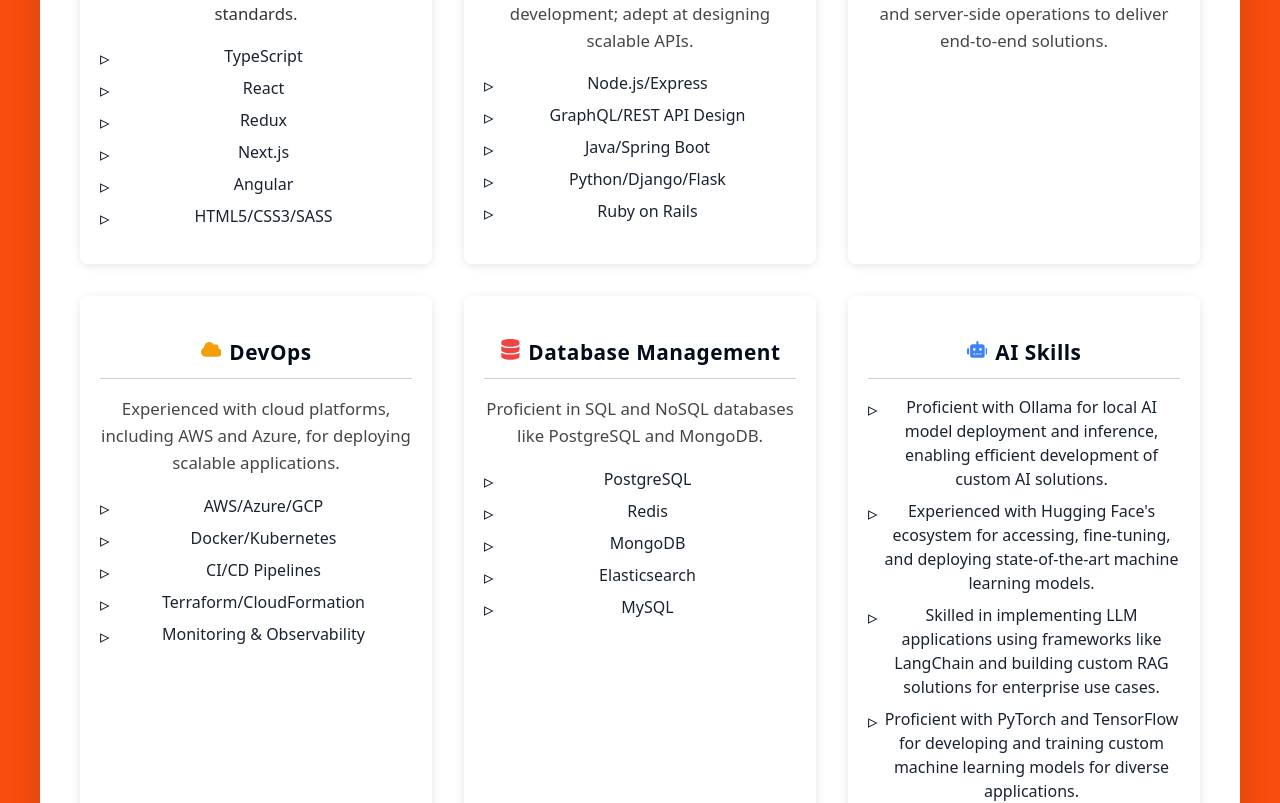
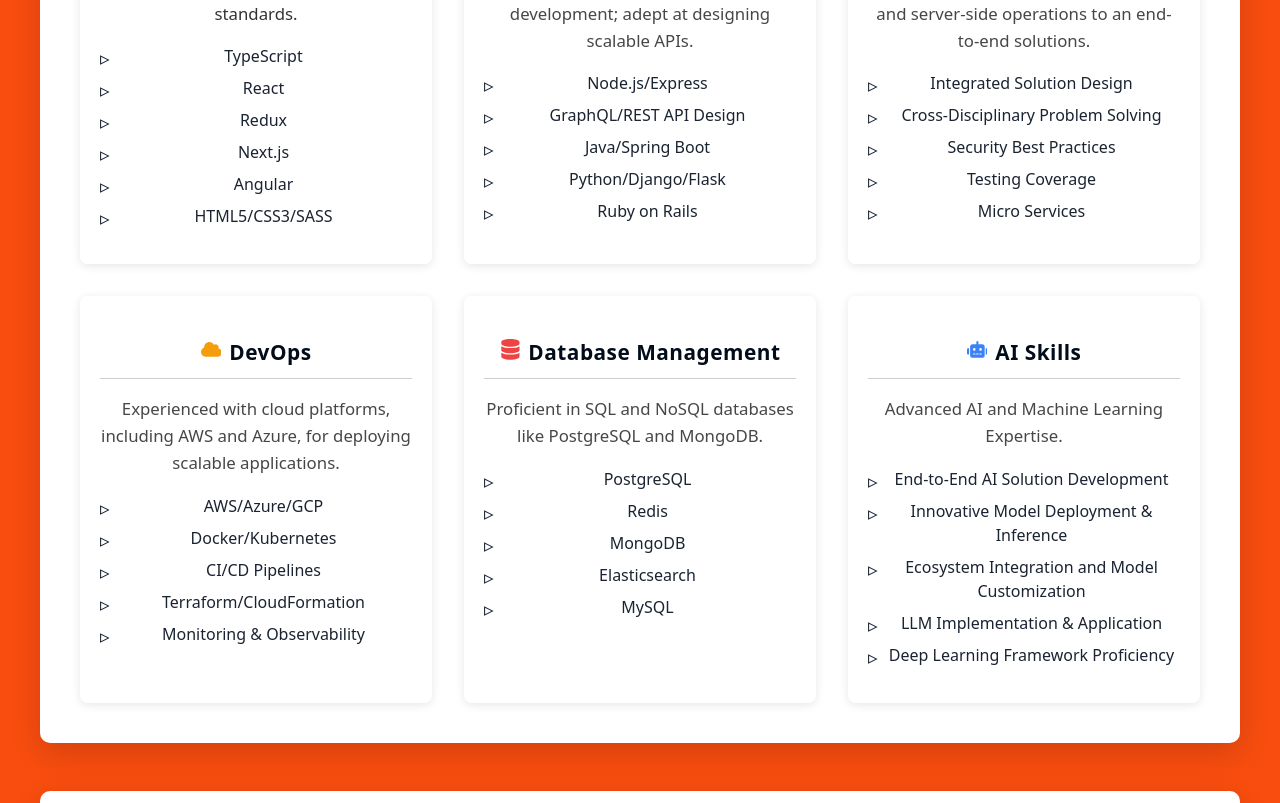
Before and after one commit to jerry-vrabel-development/jerry.vrabel.development, a React (Vite) app: page / in a window 1280 px wide. Shown: the part 1960-2763 px from the top of the page. Built offline with nearby package versions, Linux system fonts and the light colour scheme.

Commit message:
Content updates

```diff
--- a/src/components/Pages/About/About.tsx
+++ b/src/components/Pages/About/About.tsx
@@ -130,8 +130,20 @@
                   initial="initial"
                   whileHover="hover"
                 >
-                  Capable of handling both client-side and server-side operations to deliver end-to-end solutions.
+                  Expertise in the delivery of client-side and server-side operations to an end-to-end solutions.
                 </motion.p>
+                <motion.ul className="skill-list">
+                  {["Integrated Solution Design","Cross-Disciplinary Problem Solving","Security Best Practices","Testing Coverage", "Micro Services"].map((skill, index) => (
+                    <motion.li
+                      key={index}
+                      variants={listItemVariants}
+                      initial="initial"
+                      whileHover="hover"
+                    >
+                      {skill}
+                    </motion.li>
+                  ))}
+                </motion.ul>
               </div>
 
               <div className="skill-category">
@@ -184,37 +196,25 @@
 
               <div className="skill-category">
                 <h3 className="skill-title"><FaRobot className="skill-icon" />AI Skills</h3>
-                <motion.ul className="skill-list">
-                  <motion.li
+                <motion.p
+                  className="skill-description"
                   variants={listItemVariants}
                   initial="initial"
                   whileHover="hover"
                 >
-                    Proficient with Ollama for local AI model deployment and inference, enabling efficient development of custom AI solutions.
-                  </motion.li>
+                  Advanced AI and Machine Learning Expertise.
+                </motion.p>
+                <motion.ul className="skill-list">
+                  {["End-to-End AI Solution Development","Innovative Model Deployment & Inference","Ecosystem Integration and Model Customization","LLM Implementation & Application","Deep Learning Framework Proficiency"].map((skill, index) => (
                     <motion.li
+                      key={index}
                       variants={listItemVariants}
                       initial="initial"
                       whileHover="hover"
                     >
-                    Experienced with Hugging Face's ecosystem for accessing, fine-tuning, and deploying state-of-the-art machine learning models.
+                      {skill}
                     </motion.li>
-
-                  <motion.li
-                    variants={listItemVariants}
-                    initial="initial"
-                    whileHover="hover"
-                  >
-                    Skilled in implementing LLM applications using frameworks like LangChain and building custom RAG solutions for enterprise use cases.
-                  </motion.li>
-
-                  <motion.li
-                    variants={listItemVariants}
-                    initial="initial"
-                    whileHover="hover"
-                  >
-                    Proficient with PyTorch and TensorFlow for developing and training custom machine learning models for diverse applications.
-                  </motion.li>
+                  ))}
                 </motion.ul>
               </div>
             </div>
```
Lines whose indentation alone changed are shown as unchanged.
